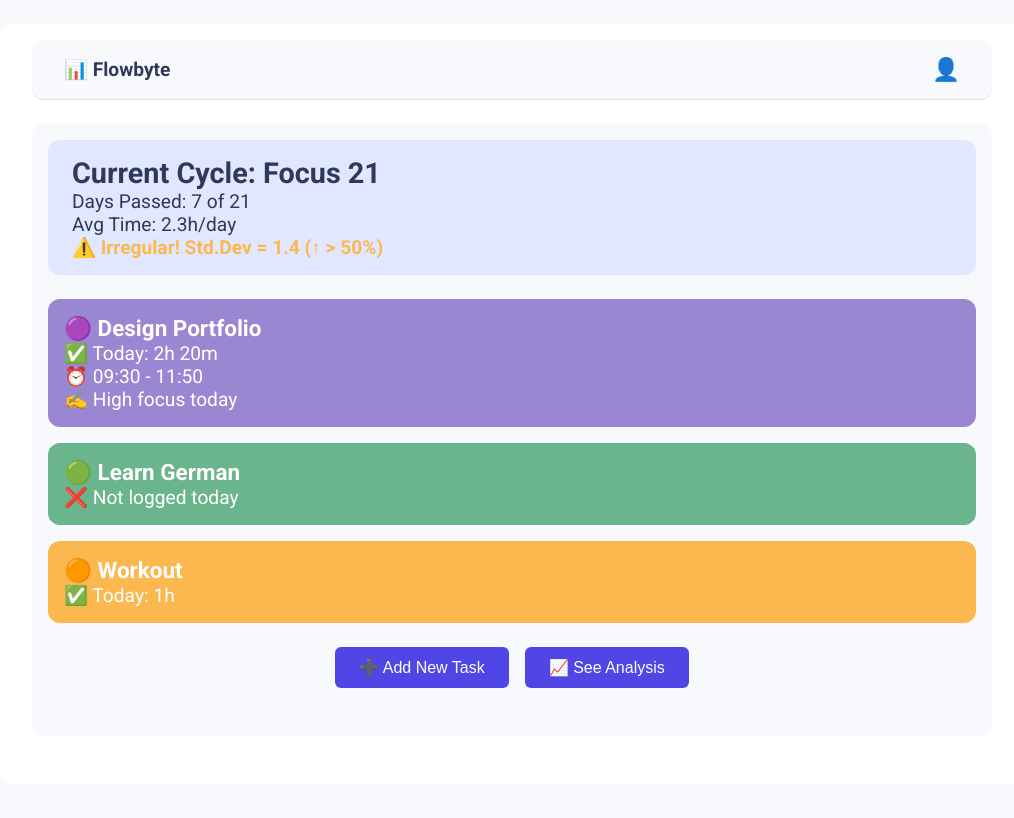
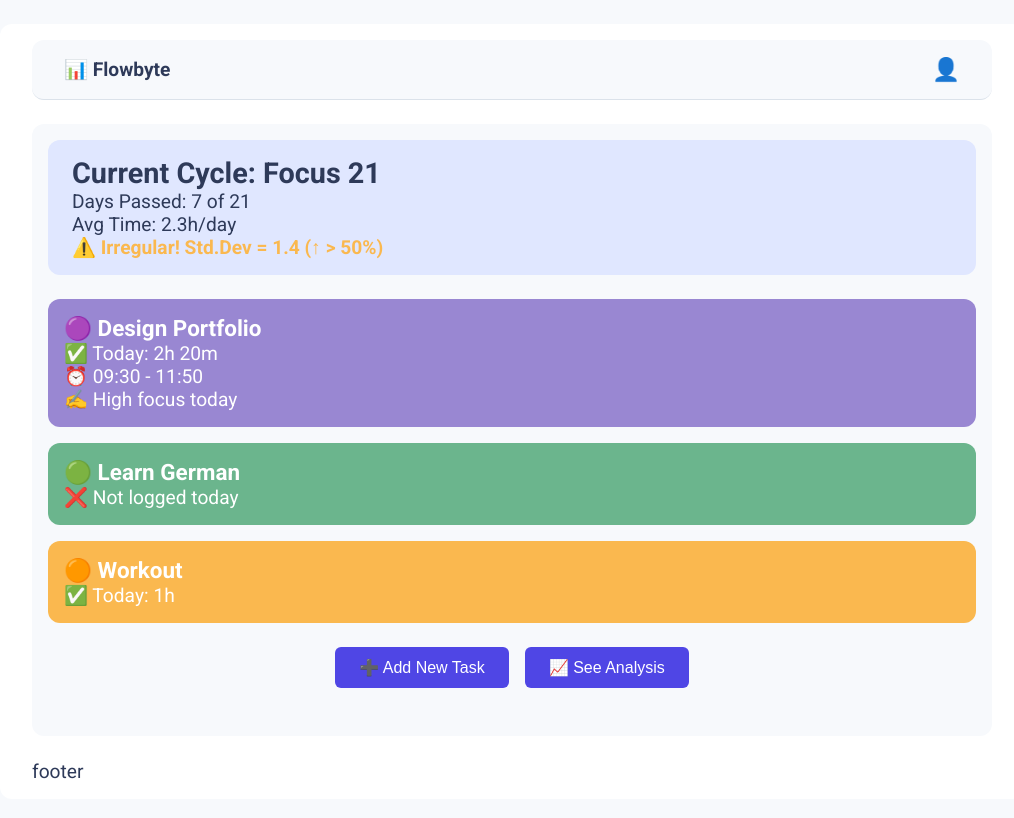
Before and after one commit to LinSchmitz/Flowbyte, a React (Vite) app: page / in a window 1280 px wide. Shown: the top 818 px of the page, without its empty margins (128-1142 px from the left). Built offline with nearby package versions, Linux system fonts and the light colour scheme.

Commit message:
added footer

```diff
--- a/src/components/App.jsx
+++ b/src/components/App.jsx
@@ -3,13 +3,16 @@ import React from 'react';
 import Header from './Header';
 import Dashboard from './Dashboard';
 
-function App() {
+export default function App() {
   return (
     <div className="app">
       <Header />
       <Dashboard />
+      <Footer />
     </div>
   );
 }
 
-export default App;
+function Footer() {
+  return <footer>footer</footer>;
+}
```
